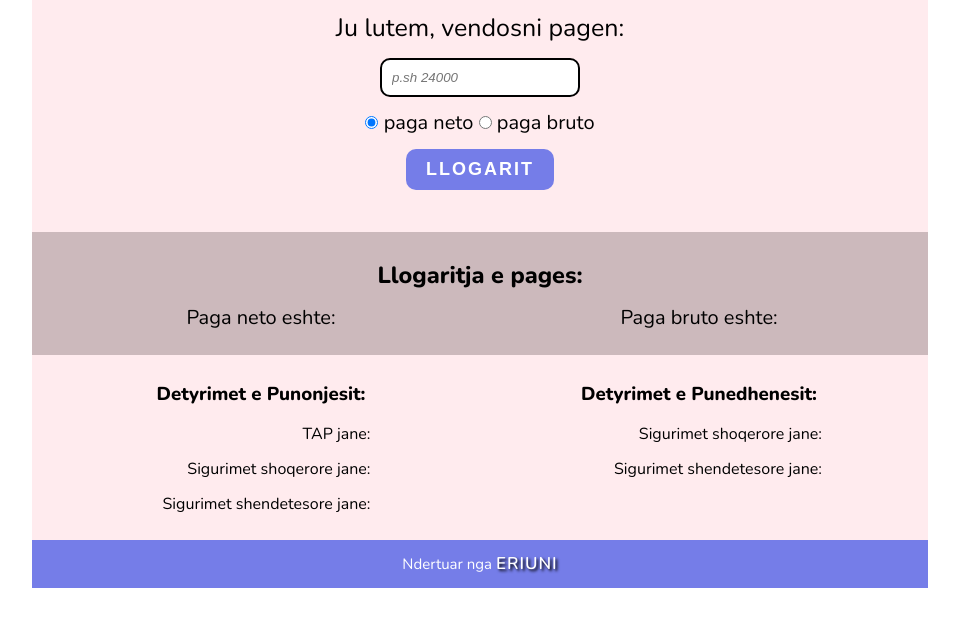
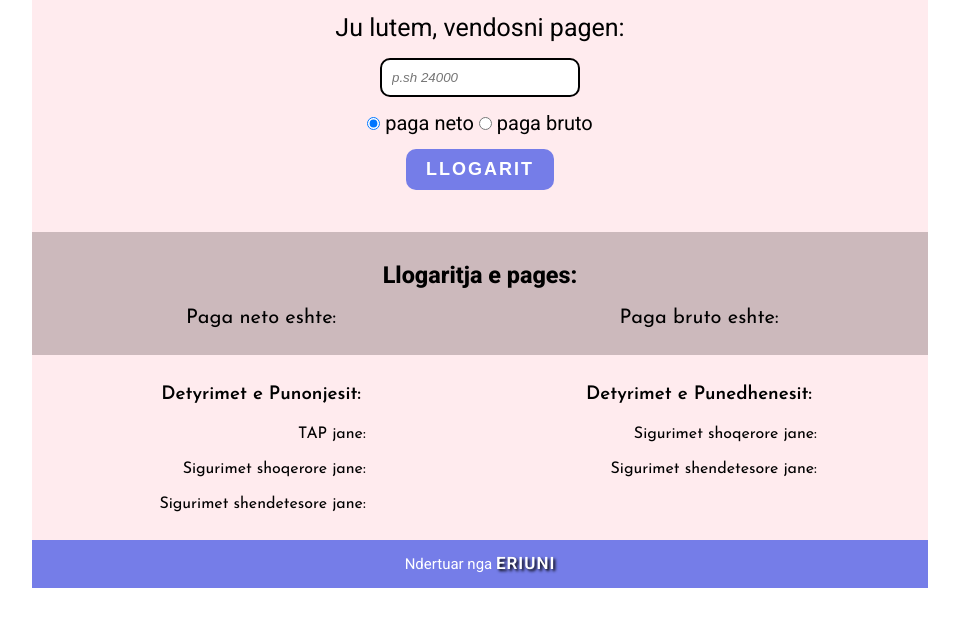
Before and after one commit to eriuni/paga-ime-v2, a website: page index.html in a window 1280 px wide. Shown: the part 152-778 px from the top of the page, without its empty margins (160-1119 px from the left). Drawn offline with nearby package versions, Linux system fonts and the light colour scheme.

Commit message:
changing fonts family

```diff
--- a/index.html
+++ b/index.html
@@ -7,8 +7,9 @@
     <meta http-equiv="X-UA-Compatible" content="ie=edge">
     <title>Page Ime</title>
     <meta name="description" content="Llogarit pagen nga bruto ne neto dhe anasjelltas">
-    <meta name="keywords" content="llogarit pagen, paga neto, paga bruto, tap, sigurmet shoqerore, sigurimet shendetesore, punonjes, punemarres, punedhenes">
-    <link href="https://fonts.googleapis.com/css?family=Nunito:400,600,800" rel="stylesheet">
+    <meta name="keywords" content="llogarit pagen, paga neto, paga bruto, tap, sigurimet shoqerore, sigurimet shendetesore, punonjes, punemarres, punedhenes">
+    <link href="https://fonts.googleapis.com/css?family=Roboto:400,600,800" rel="stylesheet">
+    <link href="https://fonts.googleapis.com/css?family=Josefin+Sans:400,600,800" rel="stylesheet">
     <link rel="stylesheet" href="./css/style.css">
 </head>
 
--- a/sass/_base.scss
+++ b/sass/_base.scss
@@ -11,7 +11,7 @@ $secondaryTextColor: #000000;
 
 
 // FONT VARIABLES
-$font-primary: 'Nunito', sans-serif;
+$font-primary: 'Roboto', sans-serif;
 $font-display: 'Josefin Sans', sans-serif;
 
 // RESPONSIVE BREAKPOINTS
--- a/sass/_detyrimet.scss
+++ b/sass/_detyrimet.scss
@@ -13,14 +13,14 @@
 
 
     &__punemarresi {
-
+        font-family: $font-display;
         justify-self: center;
         text-align: right;
 
         }
 
     &__punedhenesi {
-
+        font-family: $font-display;
         justify-self: center;
         text-align: right;
 
--- a/sass/_vlera.scss
+++ b/sass/_vlera.scss
@@ -10,6 +10,7 @@
 
 
     &__paga {
+        font-family: $font-display;
         display: grid;
         grid-template-columns: repeat(auto-fit, minmax(30rem, 1fr));
 
```
Also changed, not shown: css/style.css.
